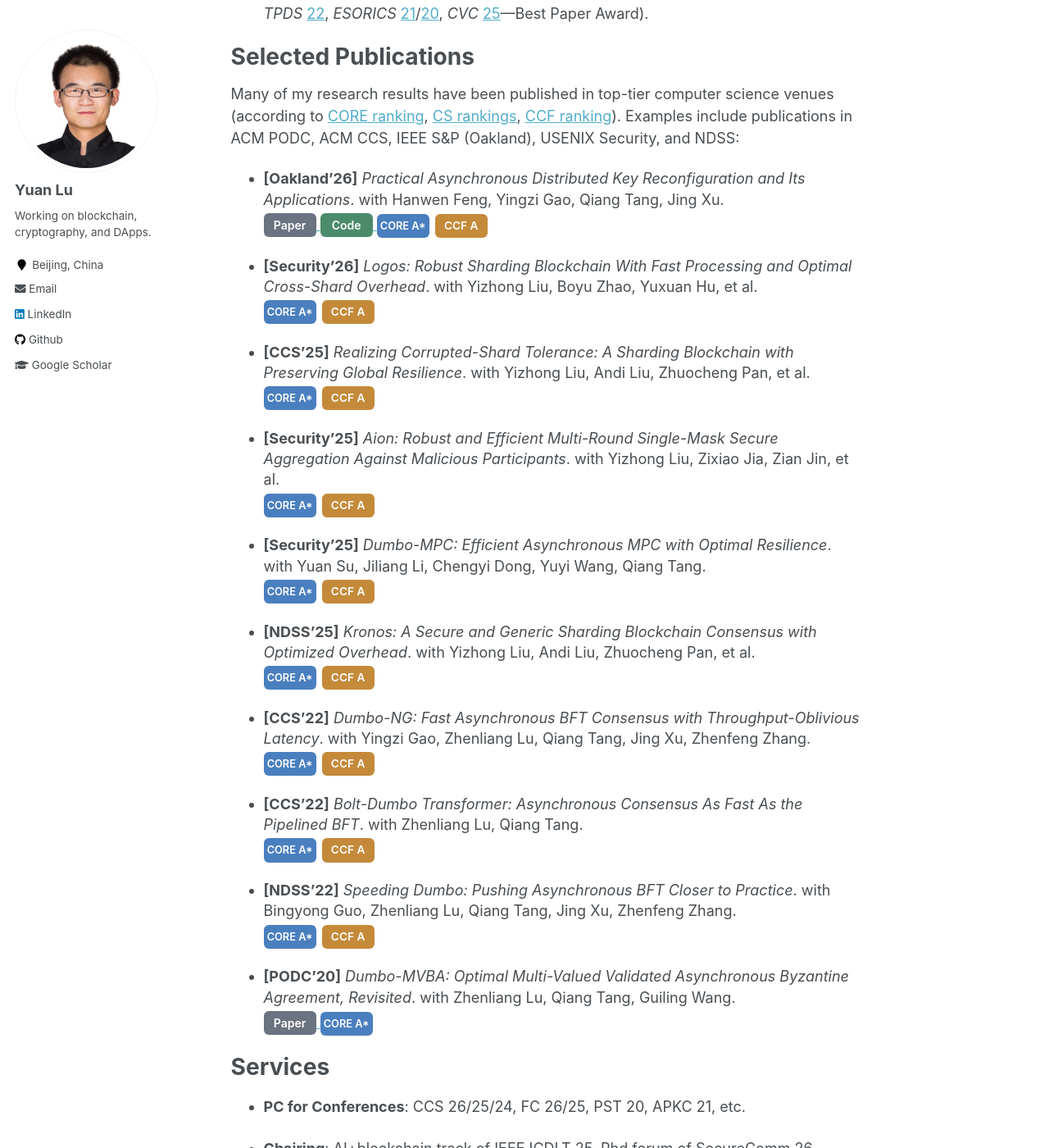
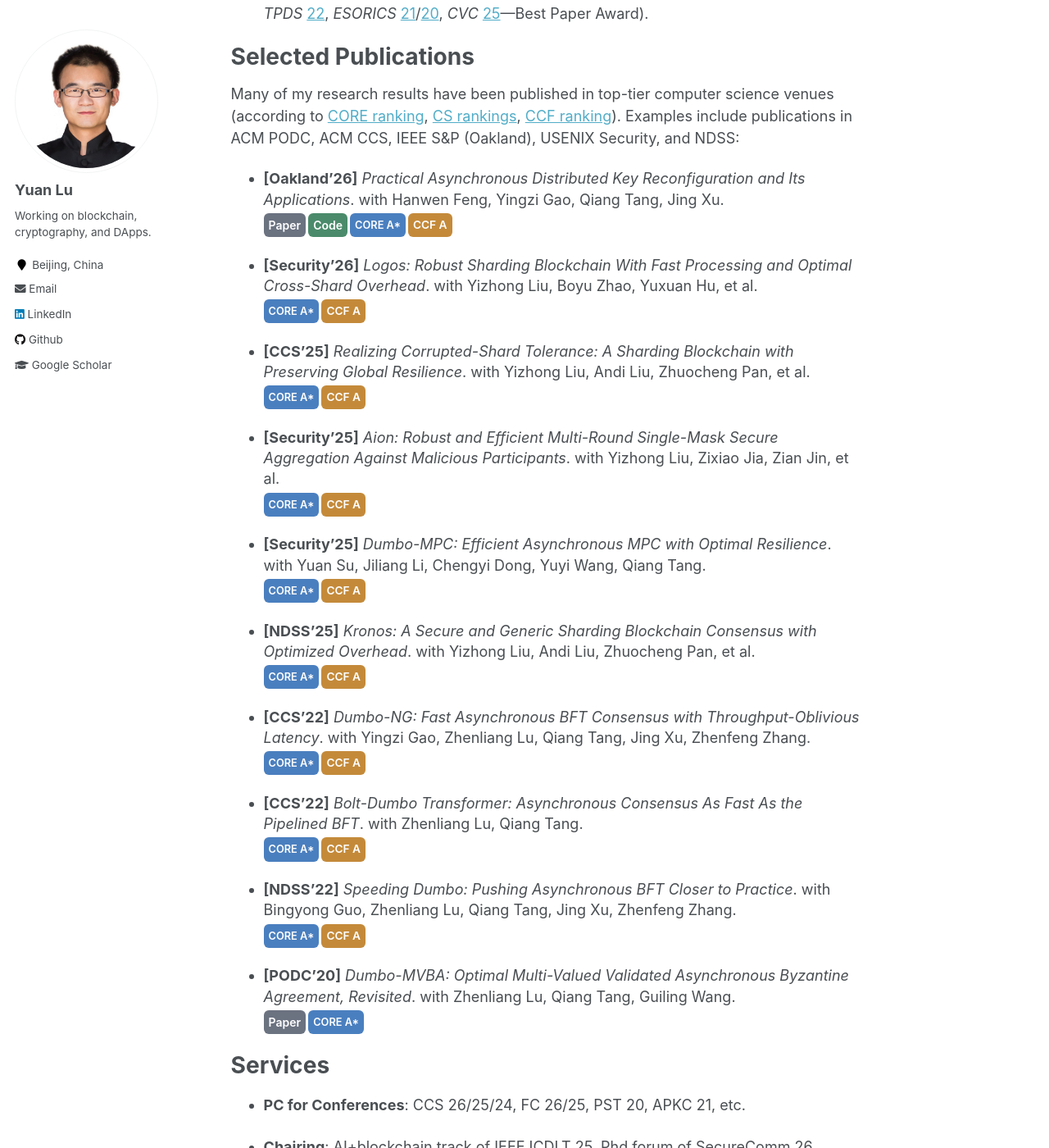
Before and after one commit to yylluu/yylluu.github.io, a Jekyll site: the page built from _pages/about.md, in a window 1280 px wide and 1400 px high, scrolled down 820 px. Shown: the whole window at 82% size. Built offline with Jekyll 4.4.1, drawn with Linux system fonts in a browser that asks for light colours.

Commit message:
Update custom.html

```diff
--- a/_includes/head/custom.html
+++ b/_includes/head/custom.html
@@ -36,17 +36,31 @@
 <script src='https://cdnjs.cloudflare.com/ajax/libs/mathjax/2.7.4/latest.js?config=TeX-MML-AM_CHTML' async></script>
 
 <style>
+/* Publication badges container */
+.pub-badges {
+  margin-top: 4px;
+  display: flex;      /* align badges horizontally */
+  flex-wrap: wrap;    /* wrap to new line if needed */
+  gap: 3px;           /* spacing between badges */
+}
 
+/* Remove underline from links */
+.pub-badges a {
+  text-decoration: none;
+}
+
+/* Badge styling */
 .pub-badge {
-  display: inline-block;
-  width: 64px;          /* fixed width for alignment */
-  text-align: center;
-  padding: 2px 0;
+  display: block;        /* prevents inline-block quirks */
+  padding: 2px 6px;      /* vertical + horizontal padding */
   font-weight: 600;
   border-radius: 6px;
   color: white;
+  white-space: nowrap;   /* prevent line breaks inside badge */
+  font-size: 0.74em;     /* default font size */
 }
 
+/* Individual badge colors and font size */
 .badge-paper {
   font-size: 0.78em;
   background-color: #6b7280;   /* soft gray */
@@ -75,16 +90,6 @@
   margin-bottom: 1.2em;
   line-height: 1.4em;
 }
-
-/* container controlling badge spacing */
-.pub-badges {
-  margin-top: 4px;
-}
-
-.pub-badges .pub-badge + .pub-badge {
-  margin-left: 2px;   /* spacing between badges */
-}
-
 </style>
 
 
```
Also changed, not shown: other parts of _includes/head/custom.html (+1 -0 lines).
